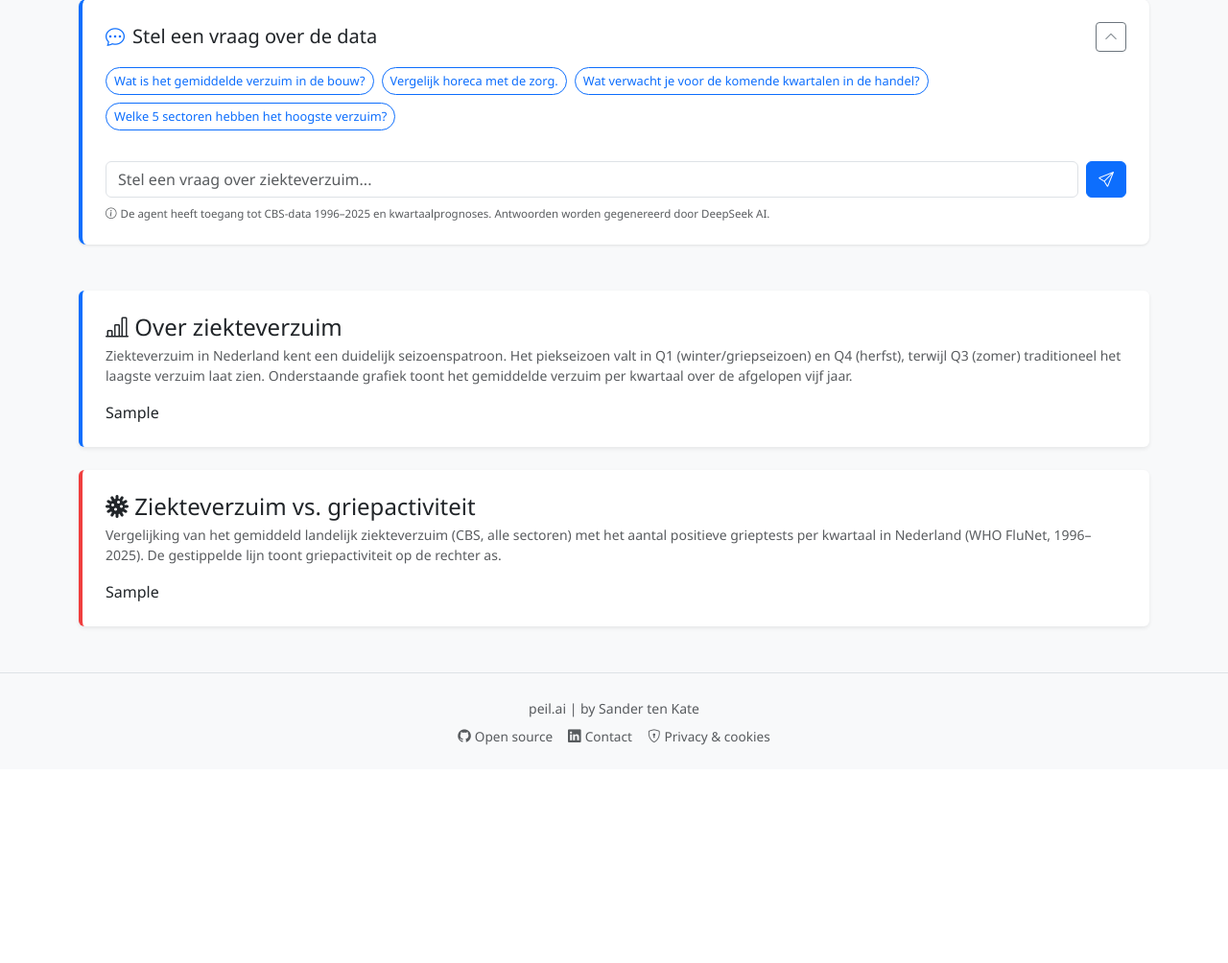
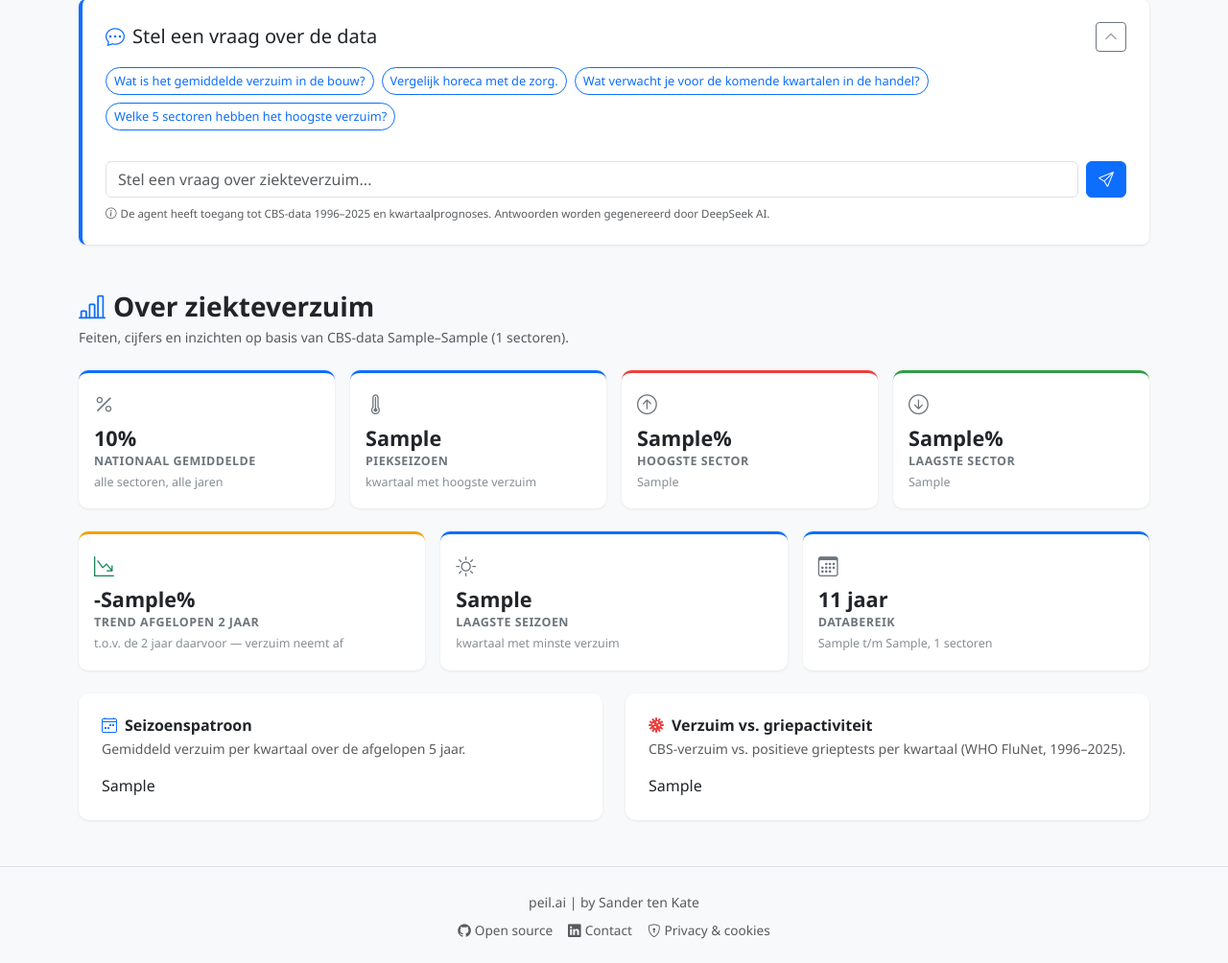
Before and after one commit to Rakkuun/labour-market-analysis, a Flask app: template templates/ziekteverzuim.html in a window 1280 px wide. Shown: the part 1054-2058 px from the top of the page at 96% size. Before the commit the page ends 1831 px from the top, so only its background shows below. Run offline with Flask 3, Linux system fonts and the light colour scheme; the template is opened without the code that fills it: most values are stand-ins (such as "Sample title", 1, 10 or a date in 2020); some libraries are stand-ins or nearby versions.

Commit message:
Redesign info panels illness data

```diff
--- a/chart.py
+++ b/chart.py
@@ -254,9 +254,9 @@ def create_flu_comparison_figure(df, flu_records, last_n_years=5):
             showgrid=False,
             zeroline=False,
         ),
-        legend=dict(orientation='h', yanchor='bottom', y=1.02, xanchor='right', x=1),
+        legend=dict(orientation='h', yanchor='top', y=-0.35, xanchor='center', x=0.5),
         hovermode='x unified',
-        margin=dict(l=70, r=80, t=80, b=80),
+        margin=dict(l=70, r=80, t=50, b=120),
         plot_bgcolor='rgba(0,0,0,0)',
         paper_bgcolor='rgba(0,0,0,0)',
     )
--- a/static/style.css
+++ b/static/style.css
@@ -365,3 +365,54 @@ h2::after {
     font-size: 0.8rem;
     border-radius: 20px;
 }
+
+/* ── Insight cards (Over ziekteverzuim) ──────────────────────────────────── */
+.insight-card {
+    background: #fff;
+    border-radius: 10px;
+    padding: 18px 16px;
+    box-shadow: 0 1px 3px rgba(0,0,0,.08);
+    border-top: 3px solid #0d6efd;
+    height: 100%;
+}
+
+.insight-card--high  { border-top-color: #f03e3e; }
+.insight-card--low   { border-top-color: #2f9e44; }
+.insight-card--trend { border-top-color: #f59f00; }
+
+.insight-icon {
+    font-size: 1.3rem;
+    margin-bottom: 6px;
+    color: #6c757d;
+}
+
+.insight-value {
+    font-size: 1.35rem;
+    font-weight: 700;
+    color: #212529;
+    line-height: 1.2;
+}
+
+.insight-label {
+    font-size: 0.78rem;
+    font-weight: 600;
+    text-transform: uppercase;
+    letter-spacing: .04em;
+    color: #6c757d;
+    margin-top: 2px;
+}
+
+.insight-sub {
+    font-size: 0.78rem;
+    color: #868e96;
+    margin-top: 3px;
+    white-space: nowrap;
+    overflow: hidden;
+    text-overflow: ellipsis;
+}
+
+.insight-chart-card {
+    background: #fff;
+    border-radius: 10px;
+    box-shadow: 0 1px 3px rgba(0,0,0,.08);
+}
--- a/templates/ziekteverzuim.html
+++ b/templates/ziekteverzuim.html
@@ -182,26 +182,101 @@
     </div>
 
     <!-- Over ziekteverzuim -->
-    <div class="row mt-5">
-        <div class="col-12">
-            <div class="p-4 rounded shadow-sm bg-white" style="border-left: 4px solid #0d6efd;">
-                <h4 class="mb-1"><i class="bi bi-bar-chart-line"></i> Over ziekteverzuim</h4>
-                <p class="text-muted small mb-3">Ziekteverzuim in Nederland kent een duidelijk seizoenspatroon. Het piekseizoen valt in Q1 (winter/griepseizoen) en Q4 (herfst), terwijl Q3 (zomer) traditioneel het laagste verzuim laat zien. Onderstaande grafiek toont het gemiddelde verzuim per kwartaal over de afgelopen vijf jaar.</p>
-                {{ seasonal_chart_html|safe }}
+    <section class="mt-5 mb-5">
+        <h3 class="fw-bold mb-1" style="color:#212529;">
+            <i class="bi bi-bar-chart-line text-primary me-2"></i>Over ziekteverzuim
+        </h3>
+        <p class="text-muted small mb-4">Feiten, cijfers en inzichten op basis van CBS-data {{ insights.data_from }}–{{ insights.data_to }} ({{ insights.n_sectors }} sectoren).</p>
+
+        <!-- Insight cards -->
+        <div class="row g-3 mb-4">
+            <div class="col-6 col-md-3">
+                <div class="insight-card">
+                    <div class="insight-icon"><i class="bi bi-percent"></i></div>
+                    <div class="insight-value">{{ insights.nat_avg }}%</div>
+                    <div class="insight-label">Nationaal gemiddelde</div>
+                    <div class="insight-sub">alle sectoren, alle jaren</div>
+                </div>
+            </div>
+            <div class="col-6 col-md-3">
+                <div class="insight-card">
+                    <div class="insight-icon"><i class="bi bi-thermometer-high"></i></div>
+                    <div class="insight-value">{{ insights.peak_q }}</div>
+                    <div class="insight-label">Piekseizoen</div>
+                    <div class="insight-sub">kwartaal met hoogste verzuim</div>
+                </div>
+            </div>
+            <div class="col-6 col-md-3">
+                <div class="insight-card insight-card--high">
+                    <div class="insight-icon"><i class="bi bi-arrow-up-circle"></i></div>
+                    <div class="insight-value">{{ insights.highest_sector_val }}%</div>
+                    <div class="insight-label">Hoogste sector</div>
+                    <div class="insight-sub">{{ insights.highest_sector }}</div>
+                </div>
+            </div>
+            <div class="col-6 col-md-3">
+                <div class="insight-card insight-card--low">
+                    <div class="insight-icon"><i class="bi bi-arrow-down-circle"></i></div>
+                    <div class="insight-value">{{ insights.lowest_sector_val }}%</div>
+                    <div class="insight-label">Laagste sector</div>
+                    <div class="insight-sub">{{ insights.lowest_sector }}</div>
+                </div>
             </div>
         </div>
-    </div>
 
-    <!-- Ziekteverzuim vs. griepactiviteit -->
-    <div class="row mt-4 mb-5">
-        <div class="col-12">
-            <div class="p-4 rounded shadow-sm bg-white" style="border-left: 4px solid #f03e3e;">
-                <h4 class="mb-1"><i class="bi bi-virus"></i> Ziekteverzuim vs. griepactiviteit</h4>
-                <p class="text-muted small mb-3">Vergelijking van het gemiddeld landelijk ziekteverzuim (CBS, alle sectoren) met het aantal positieve grieptests per kwartaal in Nederland (WHO FluNet, 1996–2025). De gestippelde lijn toont griepactiviteit op de rechter as.</p>
-                {{ flu_chart_html|safe }}
+        <!-- Trend + seizoen kaart -->
+        <div class="row g-3 mb-4">
+            <div class="col-md-4">
+                <div class="insight-card insight-card--trend h-100">
+                    <div class="insight-icon">
+                        <i class="bi bi-{% if insights.trend_up %}graph-up-arrow text-danger{% else %}graph-down-arrow text-success{% endif %}"></i>
+                    </div>
+                    <div class="insight-value">
+                        {% if insights.trend_up %}+{% else %}-{% endif %}{{ insights.trend_diff }}%
+                    </div>
+                    <div class="insight-label">Trend afgelopen 2 jaar</div>
+                    <div class="insight-sub">
+                        t.o.v. de 2 jaar daarvoor —
+                        {% if insights.trend_up %}verzuim neemt toe{% else %}verzuim neemt af{% endif %}
+                    </div>
+                </div>
+            </div>
+            <div class="col-md-4">
+                <div class="insight-card h-100">
+                    <div class="insight-icon"><i class="bi bi-sun"></i></div>
+                    <div class="insight-value">{{ insights.low_q }}</div>
+                    <div class="insight-label">Laagste seizoen</div>
+                    <div class="insight-sub">kwartaal met minste verzuim</div>
+                </div>
+            </div>
+            <div class="col-md-4">
+                <div class="insight-card h-100">
+                    <div class="insight-icon"><i class="bi bi-calendar3"></i></div>
+                    <div class="insight-value">{{ insights.data_to - insights.data_from + 1 }} jaar</div>
+                    <div class="insight-label">Databereik</div>
+                    <div class="insight-sub">{{ insights.data_from }} t/m {{ insights.data_to }}, {{ insights.n_sectors }} sectoren</div>
+                </div>
             </div>
         </div>
-    </div>
+
+        <!-- Charts -->
+        <div class="row g-4">
+            <div class="col-lg-6">
+                <div class="insight-chart-card p-4">
+                    <h6 class="fw-semibold mb-1"><i class="bi bi-calendar4-week me-2 text-primary"></i>Seizoenspatroon</h6>
+                    <p class="text-muted small mb-3">Gemiddeld verzuim per kwartaal over de afgelopen 5 jaar.</p>
+                    {{ seasonal_chart_html|safe }}
+                </div>
+            </div>
+            <div class="col-lg-6">
+                <div class="insight-chart-card p-4">
+                    <h6 class="fw-semibold mb-1"><i class="bi bi-virus me-2" style="color:#f03e3e;"></i>Verzuim vs. griepactiviteit</h6>
+                    <p class="text-muted small mb-3">CBS-verzuim vs. positieve grieptests per kwartaal (WHO FluNet, 1996–2025).</p>
+                    {{ flu_chart_html|safe }}
+                </div>
+            </div>
+        </div>
+    </section>
 
 </div>
 {% endblock %}
```
Also changed, not shown: context.py (+40 -1 lines).
